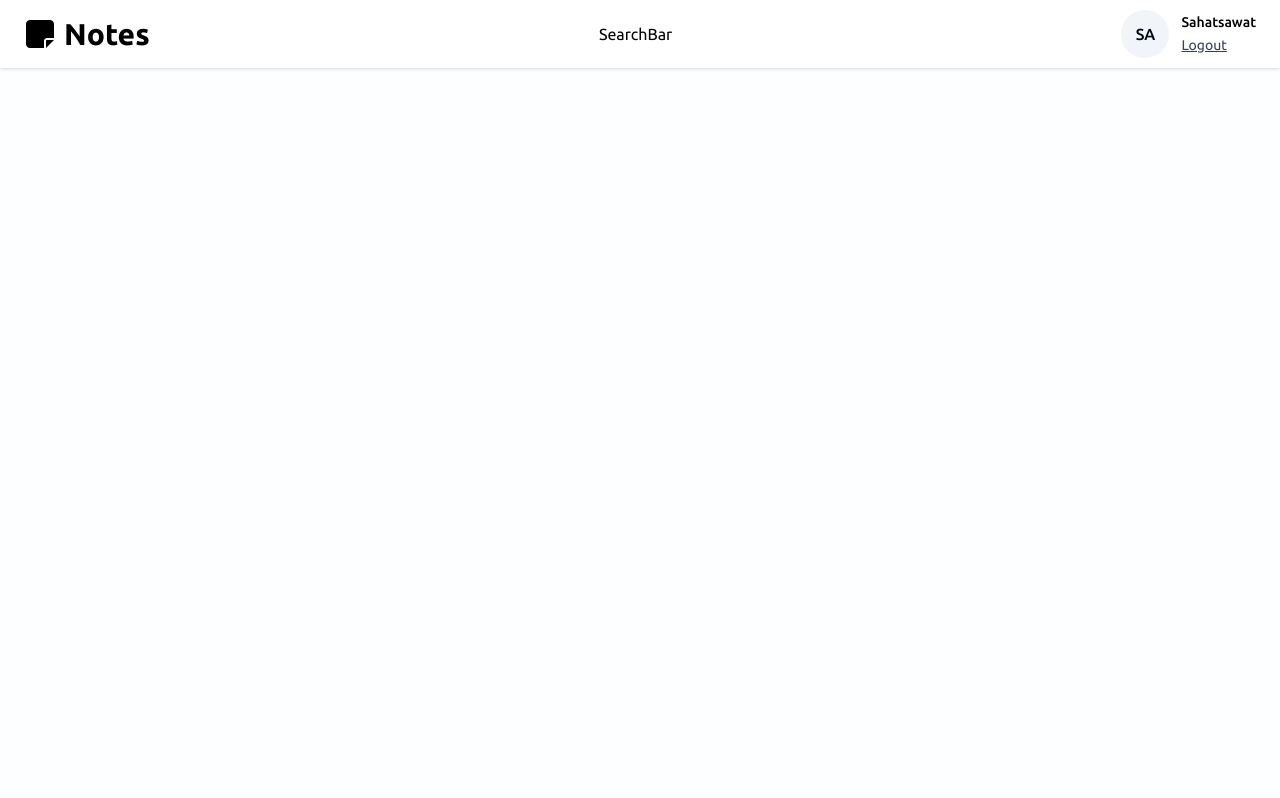
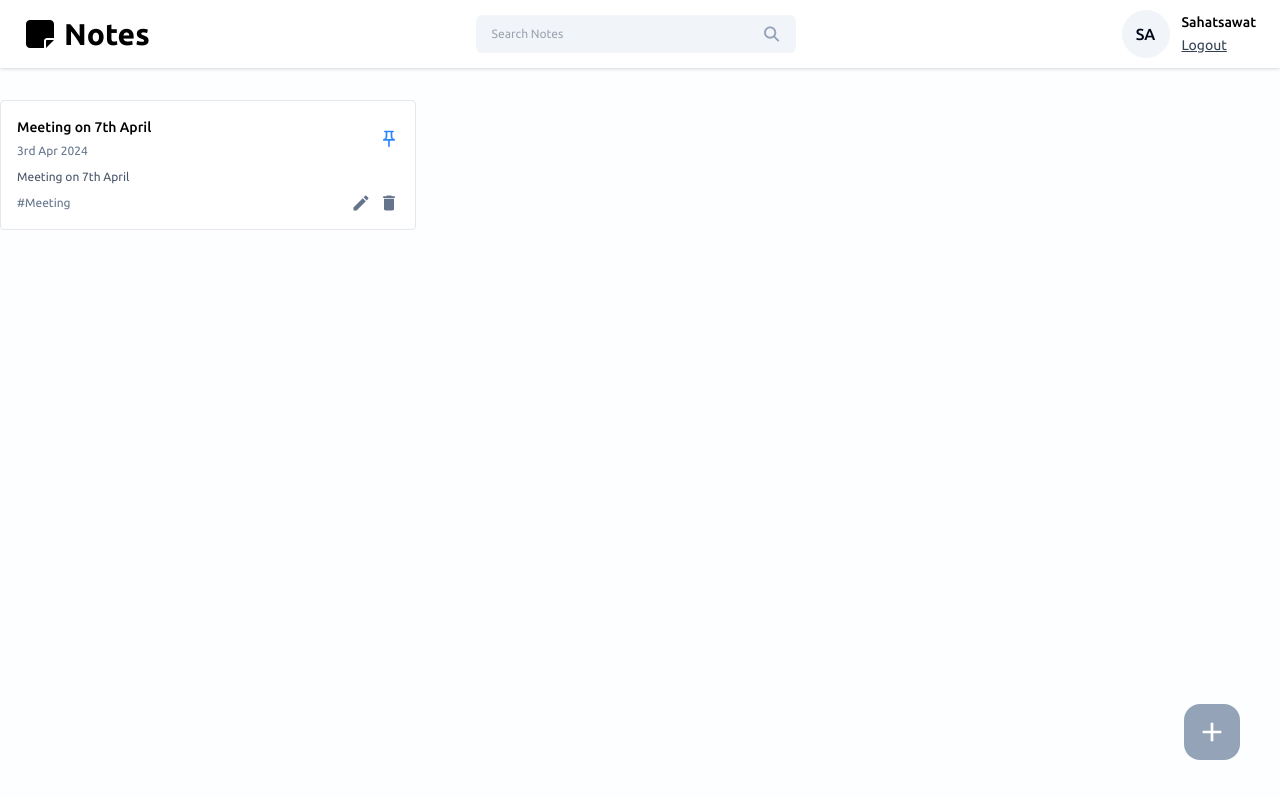
Before and after one commit to jarb16633/react-notes-app, a React (Vite) app in the folder frontend/: page /dashboard in a window 1280 px wide. Built offline with nearby package versions, Linux system fonts and the light colour scheme.

Commit message:
Note Add and Edit modals and tags added

```diff
--- a/frontend/package.json
+++ b/frontend/package.json
@@ -13,6 +13,7 @@
     "react": "^18.3.1",
     "react-dom": "^18.3.1",
     "react-icons": "^5.3.0",
+    "react-modal": "^3.16.1",
     "react-router-dom": "^6.26.1"
   },
   "devDependencies": {
--- /dev/null
+++ b/frontend/src/components/Cards/NoteCard.jsx
@@ -0,0 +1,55 @@
+import PropTypes from "prop-types";
+import { MdOutlinePushPin, MdCreate, MdDelete } from "react-icons/md";
+
+const NoteCard = ({
+  title,
+  date,
+  content,
+  tags,
+  isPinned,
+  onEdit,
+  onDelete,
+  onPinNote,
+}) => {
+  NoteCard.propTypes = {
+    title: PropTypes.string.isRequired,
+    date: PropTypes.string.isRequired,
+    content: PropTypes.string,
+    tags: PropTypes.string,
+    isPinned: PropTypes.bool,
+    onEdit: PropTypes.func,
+    onDelete: PropTypes.func,
+    onPinNote: PropTypes.func,
+  };
+  return (
+    <div className="border rounded p-4 bg-white hover:shadow-md transtion-all ease-in-out">
+      <div className="flex items-center justify-between">
+        <div>
+          <h6 className="text-sm font-medium">{title}</h6>
+          <span className="text-xs text-slate-500">{date}</span>
+        </div>
+        <MdOutlinePushPin
+          className={`icon-btn ${isPinned ? "text-primary" : "text-slate-300"}`}
+          onClick={onPinNote}
+        />
+      </div>
+      <p className="text-xs text-slate-600 mt-2">{content?.slice(0, 60)}</p>
+
+      <div className="flex items-center justify-between mt-2">
+        <div className="text-xs text-slate-500">{tags}</div>
+        <div className="flex items-center gap-2">
+          <MdCreate
+            className="icon-btn hover:text-green-600"
+            onClick={onEdit}
+          />
+          <MdDelete
+            className="icon-btn hover:text-red-500"
+            onClick={onDelete}
+          />
+        </div>
+      </div>
+    </div>
+  );
+};
+
+export default NoteCard;
--- /dev/null
+++ b/frontend/src/components/Input/TagInput.jsx
@@ -0,0 +1,73 @@
+import { useState } from "react";
+import { MdAdd, MdClose } from "react-icons/md";
+import PropTypes from "prop-types";
+
+const TagInput = ({ tags, setTags }) => {
+  const [inputValue, setInputValue] = useState("");
+
+  const handleInputChange = (e) => {
+    setInputValue(e.target.value);
+  };
+
+  const addNewTag = () => {
+    if (inputValue.trim() !== "") {
+      setTags([...tags, inputValue.trim()]);
+      setInputValue("");
+    }
+  };
+
+  const handleKeyDown = (e) => {
+    if (e.key === "Enter") {
+      addNewTag();
+    }
+  };
+
+  const handleRemoveTag = (tagToRemove) => {
+    setTags(tags.filter((tag) => tag !== tagToRemove));
+  };
+
+  return (
+    <div>
+      {tags?.length > 0 && (
+        <div className="flex items-center gap-2 flex-wrap mt-2">
+          {tags.map((tag, index) => (
+            <span key={index} className="">
+              # {tag}
+              <button
+                onClick={() => {
+                  handleRemoveTag(tag);
+                }}
+              >
+                <MdClose />
+              </button>
+            </span>
+          ))}
+        </div>
+      )}
+
+      <div className="flex items-center gap-4 mt-3">
+        <input
+          type="text"
+          className="text-sm bg-transparent border px-3 py-2 rounded outline-none"
+          placeholder="Add tags"
+          onChange={handleInputChange}
+          onKeyDown={handleKeyDown}
+          value={inputValue} // Add this line to bind input value
+        />
+        <button
+          className="w-8 h-8 flex items-center justify-center rounded border border-slate-500 hover:bg-slate-700"
+          onClick={addNewTag}
+        >
+          <MdAdd className="text-2xl text-slate-500 hover:text-white" />
+        </button>
+      </div>
+    </div>
+  );
+};
+
+TagInput.propTypes = {
+  tags: PropTypes.array.isRequired,
+  setTags: PropTypes.func.isRequired,
+};
+
+export default TagInput;
--- a/frontend/src/components/Navbar/Navbar.jsx
+++ b/frontend/src/components/Navbar/Navbar.jsx
@@ -1,12 +1,20 @@
 import { FaNoteSticky } from "react-icons/fa6";
 import { useNavigate } from "react-router-dom";
+import { useState } from "react";
 import ProfileInfo from "../Cards/ProfileInfo";
 import SearchBar from "../SearchBar/SearchBar";
 
 const Navbar = () => {
+  const [searchQuery, setSearchQuery] = useState("");
   const navigate = useNavigate();
   const onLogout = () => {
     navigate("/login");
+  };
+
+  const handleSearch = () => {};
+
+  const onClearSearch = () => {
+    setSearchQuery("");
   };
 
   return (
@@ -15,7 +23,14 @@
         <FaNoteSticky size={32} />
         <h2 className="text-3xl font-semibold text-black py-2">Notes</h2>
       </div>
-      <SearchBar />
+      <SearchBar
+        value={searchQuery}
+        onChange={({ target }) => {
+          setSearchQuery(target.value);
+        }}
+        handleSearch={handleSearch}
+        onClearSearch={onClearSearch}
+      />
       <ProfileInfo onLogout={onLogout} />
     </div>
   );
--- a/frontend/src/components/SearchBar/SearchBar.jsx
+++ b/frontend/src/components/SearchBar/SearchBar.jsx
@@ -1,5 +1,38 @@
-const SearchBar = () => {
-  return <div>SearchBar</div>;
+import PropTypes from "prop-types";
+import { FaMagnifyingGlass } from "react-icons/fa6";
+import { IoMdClose } from "react-icons/io";
+
+const SearchBar = ({ value, onChange, handleSearch, onClearSearch }) => {
+  SearchBar.propTypes = {
+    value: PropTypes.string.isRequired,
+    onChange: PropTypes.func.isRequired,
+    handleSearch: PropTypes.func.isRequired,
+    onClearSearch: PropTypes.func.isRequired,
+  };
+
+  return (
+    <div className="w-80 flex items-center px-4 bg-slate-100 rounded-md">
+      <input
+        type="text"
+        placeholder="Search Notes"
+        className="w-full text-xs bg-transparent py-[11px] outline-none"
+        value={value}
+        onChange={onChange}
+      />
+
+      {value && (
+        <IoMdClose
+          className="text-xl text-slate-500 cursor-pointer hover:text-black mr-3"
+          onClick={onClearSearch}
+        />
+      )}
+
+      <FaMagnifyingGlass
+        className="text-slate-400 cursor-pointer hover:text-black"
+        onClick={handleSearch}
+      />
+    </div>
+  );
 };
 
 export default SearchBar;
--- a/frontend/src/index.css
+++ b/frontend/src/index.css
@@ -22,6 +22,14 @@
     }
 
     .btn-primary {
-        @apply w-full text-sm bg-primary text-white p-2 rounded-md hover:bg-primary/90 transition-all
+        @apply w-full text-sm bg-dark text-white p-2 rounded-md hover:bg-slate-600/90 transition-all
+    }
+
+    .icon-btn {
+        @apply text-xl text-slate-500 cursor-pointer hover:text-primary
+    }
+
+    .input-label {
+        @apply text-xs text-slate-400
     }
 }
--- /dev/null
+++ b/frontend/src/pages/Home/AddEditNotes.jsx
@@ -0,0 +1,46 @@
+import TagInput from "../../components/Input/TagInput";
+import { useState } from "react";
+
+const AddEditNotes = () => {
+  const [title, setTitle] = useState("");
+  const [content, setContent] = useState("");
+  const [tags, setTags] = useState([]);
+
+  return (
+    <div>
+      <div className="flex flex-col gap-2">
+        <label className="input-label">TITLE</label>
+        <input
+          type="text"
+          className="text-2xl text-slate-950 outline-none"
+          placeholder="Go to Gym at 5"
+          value={title}
+          onChange={({ target }) => setTitle(target.value)}
+        />
+      </div>
+
+      <div className="flex flex-col gap-2 mt-4">
+        <label className="input-label">CONTENT</label>
+        <textarea
+          type="text"
+          className="text-sm text-slate-950 outline-none bg-slate-50 p-2 rounded"
+          placeholder="Content"
+          rows={10}
+          value={content}
+          onChange={({ target }) => setContent(target.value)}
+        ></textarea>
+      </div>
+
+      <div className="mt-3">
+        <label className="input-label">TAGS</label>
+        <TagInput tags={tags} setTags={setTags} />
+      </div>
+
+      <button className="btn-primary font-medium mt-5 p-3" onClick={() => {}}>
+        ADD
+      </button>
+    </div>
+  );
+};
+
+export default AddEditNotes;
--- a/frontend/src/pages/Home/Home.jsx
+++ b/frontend/src/pages/Home/Home.jsx
@@ -1,9 +1,54 @@
+import { useState } from "react";
+import { MdAdd } from "react-icons/md";
+import Modal from "react-modal";
+import NoteCard from "../../components/Cards/NoteCard";
 import Navbar from "../../components/Navbar/Navbar";
+import AddEditNotes from "./AddEditNotes";
 
 const Home = () => {
+  const [openAddEditModal, setOpenAddEditModal] = useState({
+    isShown: false,
+    type: "add",
+    data: null,
+  });
+
   return (
     <>
       <Navbar />
+
+      <div className="container mx-auto">
+        <div className="grid grid-cols-3 md:grid-cols-2 lg:grid-cols-3 gap-4 mt-8">
+          <NoteCard
+            title="Meeting on 7th April"
+            date="3rd Apr 2024"
+            content="Meeting on 7th April"
+            tags="#Meeting"
+            isPinned={true}
+            onEdit={() => {}}
+            onDelete={() => {}}
+            onPinNote={() => {}}
+          />
+        </div>
+      </div>
+
+      <button
+        className="w-14 h-14 flex items-center justify-center rounded-2xl bg-slate-400 hover:bg-black absolute right-10 bottom-10"
+        onClick={() => {
+          setOpenAddEditModal({ isShown: true, type: "add", data: null });
+        }}
+      >
+        <MdAdd className="text-[32px] text-white" />
+      </button>
+
+      <Modal
+        isOpen={openAddEditModal.isShown}
+        onRequestClose={() => {}}
+        style={{ overlay: { backgroundColor: "rgba(0,0,0,0.3)" } }}
+        contentLabel=""
+        className="w-[40%] max-h-3/4 bg-white rounded-md mx-auto mt-14 p-5"
+      >
+        <AddEditNotes />
+      </Modal>
     </>
   );
 };
```
Also changed, not shown: 1 other file (tests, documents, lock files or other folders).
